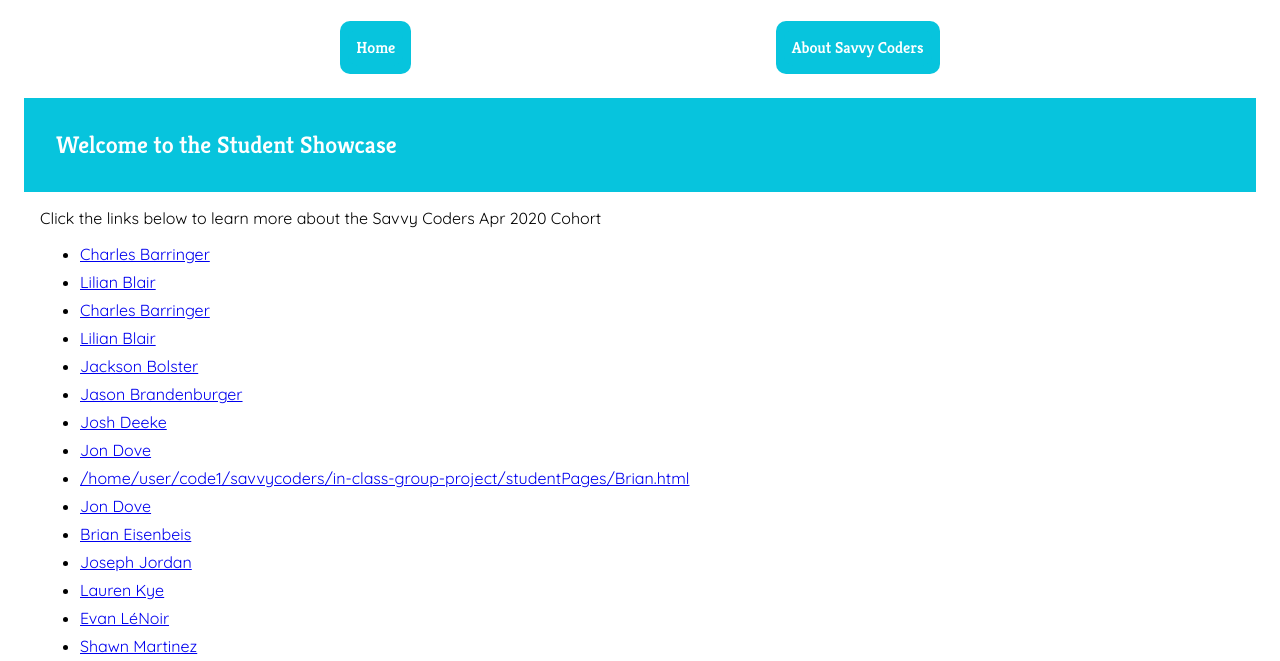
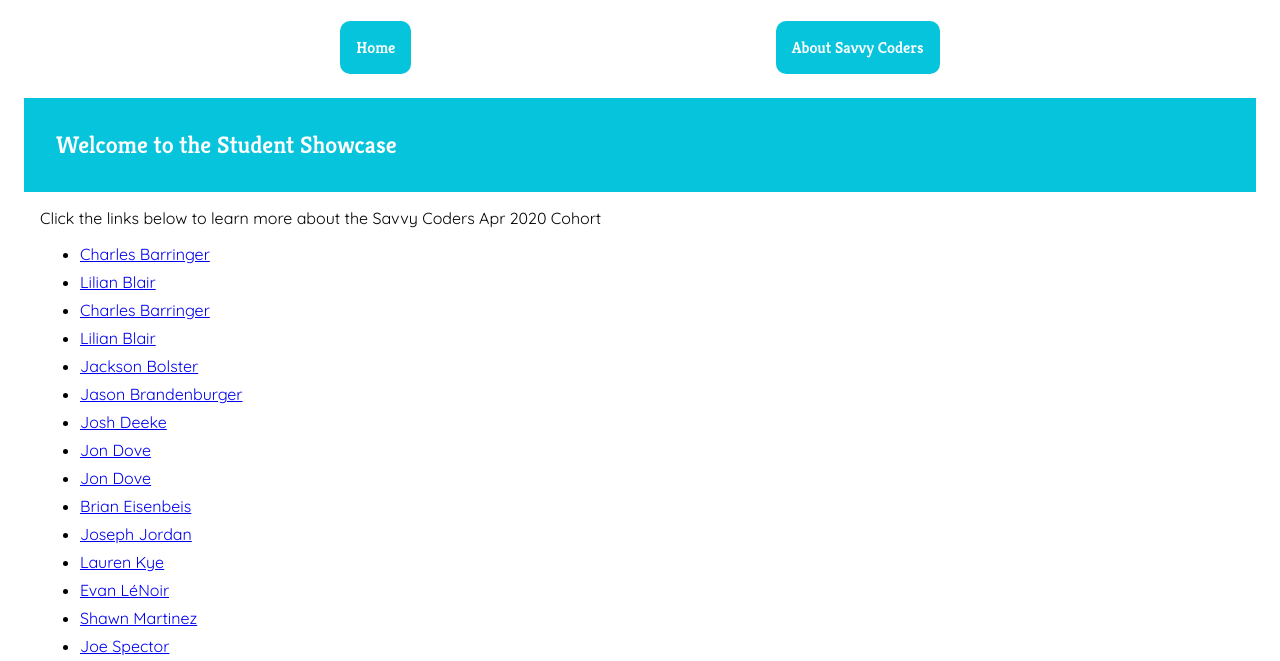
Before and after one commit to Snoopberg2002/in-class-group-project, a website: page index.html in a window 1280 px wide. Shown: the part 123-784 px from the top of the page. Drawn offline with Linux system fonts and the light colour scheme.

Commit message:
Update index.html

```diff
--- a/index.html
+++ b/index.html
@@ -31,7 +31,6 @@
         <li><a href="./jasonBrandenburger.html">Jason Brandenburger</a></li>
         <li><a href="#">Josh Deeke</a></li>
         <li><a href="#">Jon Dove</a></li>
-        <li><a href="#">/home/user/code1/savvycoders/in-class-group-project/studentPages/Brian.html</a></li>
         <li><a href="./studentPages/jonDove.html">Jon Dove</a></li>
         <li><a href="studentPages/brian.html">Brian Eisenbeis</a></li>
         <li><a href="#">Joseph Jordan</a></li>
```
